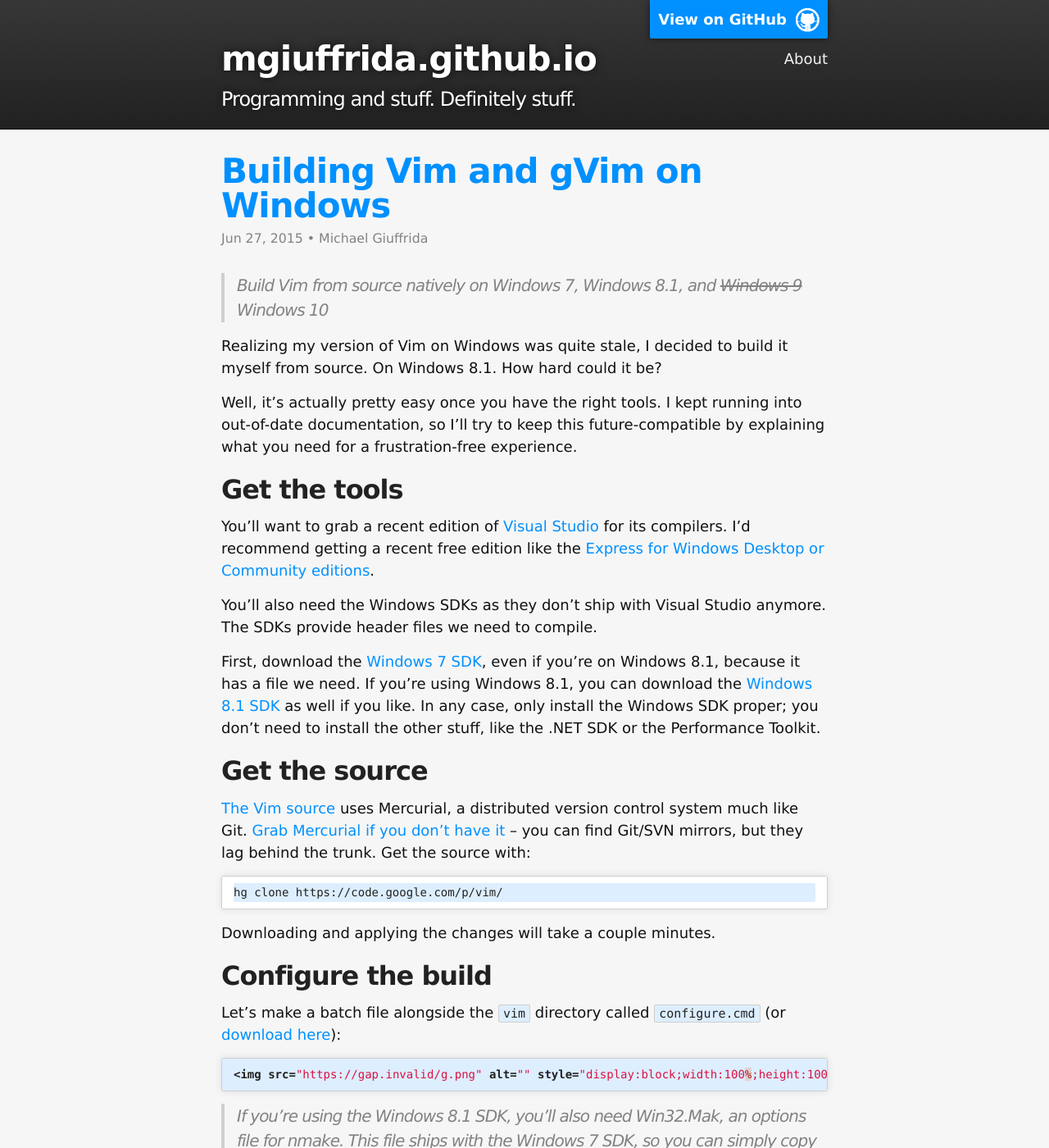
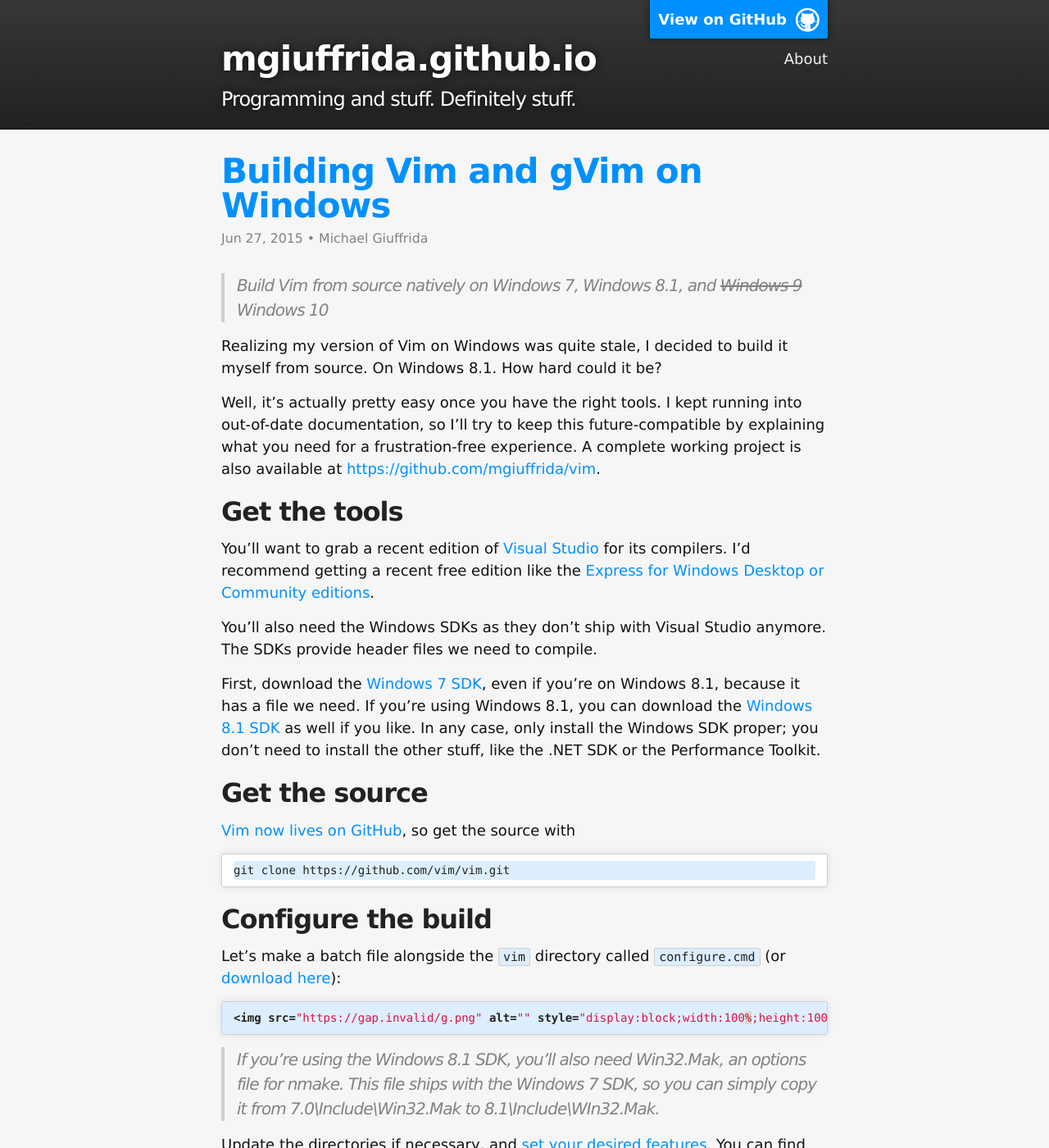
Before and after one commit to mgiuffrida/mgiuffrida.github.io, a Jekyll site: the page built from _posts/2015-06-27-building-vim-on-windows.md, in a window 1280 px wide and 1400 px high. Shown: the whole window at 82% size. Built offline with Jekyll 4.4.1, drawn with Linux system fonts in a browser that asks for light colours; Markdown is read by kramdown in place of the engine named in the settings; some of the changed text lies outside the part shown.

Commit message:
fix urls

```diff
--- a/_posts/2015-06-27-building-vim-on-windows.md
+++ b/_posts/2015-06-27-building-vim-on-windows.md
@@ -13,7 +13,8 @@
 
 Well, it's actually pretty easy once you have the right tools. I kept running
 into out-of-date documentation, so I'll try to keep this future-compatible by
-explaining what you need for a frustration-free experience.
+explaining what you need for a frustration-free experience. A complete
+working project is also available at [https://github.com/mgiuffrida/vim](https://github.com/mgiuffrida/vim).
 
 ## Get the tools
 
@@ -37,16 +38,11 @@
 
 ## Get the source
 
-[The Vim source][vim-source] uses Mercurial, a distributed version control
-system much like Git. [Grab Mercurial if you don't have it][mercurial] -- you
-can find Git/SVN mirrors, but they lag behind the trunk. Get the source with:
+[Vim now lives on GitHub][vim-source], so get the source with
 
-    hg clone https://code.google.com/p/vim/
+    git clone https://github.com/vim/vim.git
 
-Downloading and applying the changes will take a couple minutes.
-
-[vim-source]: https://code.notgoogle.com/p/vim/source/checkout
-[mercurial]: https://mercurial.selenic.com/downloads
+[vim-source]: https://github.com/vim/vim
 
 ## Configure the build
 
```
Also changed, not shown: other parts of _posts/2015-06-27-building-vim-on-windows.md (+1 -1 lines).
